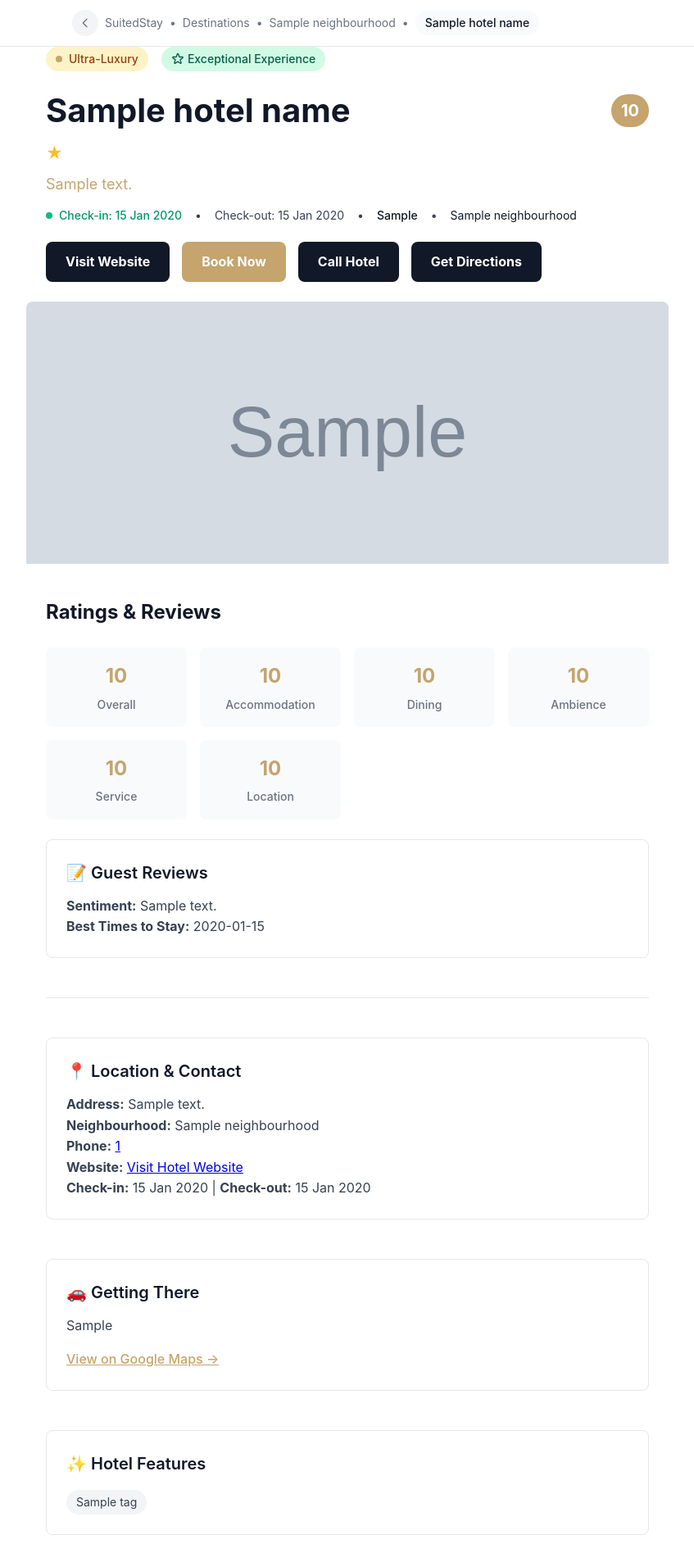
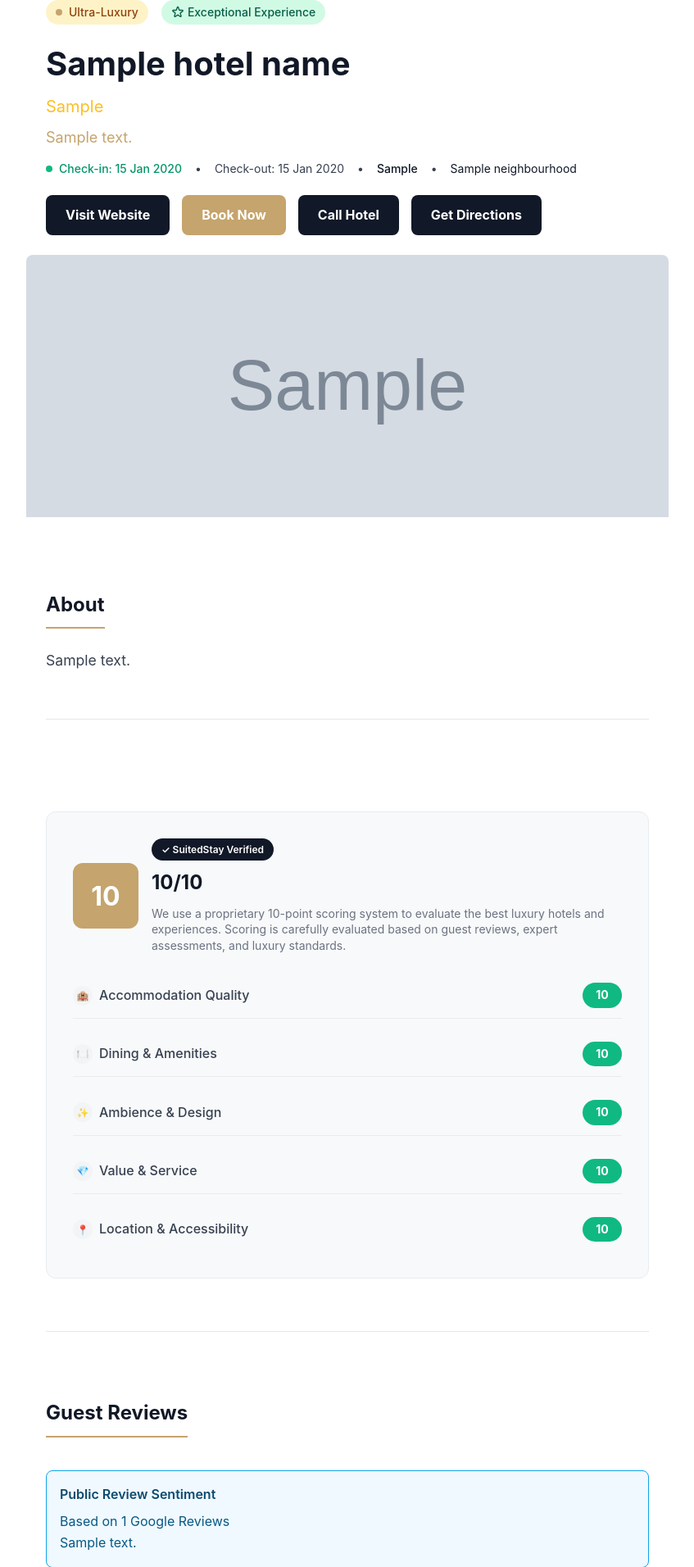
Before and after one commit to SuitedStay/SuitedStay, a Node project: template templates/hotel-template.hbs in a window 1280 px wide. Shown: the part 65-1977 px from the top of the page at 82% size, without its empty margins (216-1063 px from the left). Run offline with Node 20 templates, Linux system fonts and the light colour scheme; the template is opened without the code that fills it: most values are stand-ins (such as "Sample title", 1, 10 or a date in 2020); grey boxes marked "Sample" are stand-in pictures.

Commit message:
Update hotel template with BestDubai-style scoring and better content separation

```diff
--- a/templates/hotel-template.hbs
+++ b/templates/hotel-template.hbs
@@ -81,49 +81,6 @@
             background: #374151;
         }
 
-        .breadcrumb {
-            background: white;
-            border-bottom: 1px solid #e5e7eb;
-            padding: 0.75rem 0;
-            display: none;
-        }
-
-        @media (min-width: 640px) {
-            .breadcrumb {
-                display: block;
-            }
-        }
-
-        .breadcrumb nav {
-            display: flex;
-            align-items: center;
-            gap: 0.5rem;
-            font-size: 0.875rem;
-            color: #6b7280;
-            overflow-x: auto;
-            max-width: 1200px;
-            margin: 0 auto;
-            padding: 0 2rem;
-        }
-
-        .breadcrumb a {
-            color: #6b7280;
-            text-decoration: none;
-            white-space: nowrap;
-        }
-
-        .breadcrumb a:hover {
-            color: #c5a46d;
-        }
-
-        .breadcrumb .current {
-            background: #f9fafb;
-            color: #111827;
-            padding: 0.25rem 0.75rem;
-            border-radius: 9999px;
-            font-weight: 500;
-        }
-
         .main-content {
             padding: 2rem 0;
         }
@@ -155,9 +112,13 @@
             color: #065f46;
         }
 
-        .badge-premium {
-            background: #1f2937;
-            color: #f9fafb;
+        .claimed-badge {
+            background: #10b981;
+            color: white;
+            padding: 0.25rem 0.75rem;
+            border-radius: 9999px;
+            font-size: 0.875rem;
+            font-weight: 600;
         }
 
         .badge-dot {
@@ -165,19 +126,7 @@
             height: 0.5rem;
             border-radius: 50%;
             margin-right: 0.5rem;
-        }
-
-        .badge-gold .badge-dot {
             background: #c5a46d;
-        }
-
-        .claimed-badge {
-            background: #10b981;
-            color: white;
-            padding: 0.25rem 0.75rem;
-            border-radius: 9999px;
-            font-size: 0.875rem;
-            font-weight: 600;
         }
 
         .title-section {
@@ -196,16 +145,6 @@
             font-weight: bold;
             color: #111827;
             padding-right: 0.5rem;
-        }
-
-        .rating-badge {
-            padding: 0.25rem 0.75rem;
-            border-radius: 9999px;
-            font-weight: bold;
-            font-size: 1.125rem;
-            color: white;
-            background: #c5a46d;
-            flex-shrink: 0;
         }
 
         .star-rating {
@@ -278,98 +217,6 @@
             }
         }
 
-        .section {
-            margin-bottom: 3rem;
-        }
-
-        .section-title {
-            font-size: 1.5rem;
-            font-weight: bold;
-            color: #111827;
-            margin-bottom: 1.5rem;
-        }
-
-        .section-divider {
-            border: none;
-            height: 1px;
-            background: #e5e7eb;
-            margin: 3rem 0;
-        }
-
-        .info-card {
-            background: white;
-            border: 1px solid #e5e7eb;
-            border-radius: 0.5rem;
-            padding: 1.5rem;
-            margin-bottom: 1.5rem;
-        }
-
-        .info-card h3 {
-            font-size: 1.25rem;
-            font-weight: 600;
-            color: #111827;
-            margin-bottom: 0.75rem;
-        }
-
-        .scores-grid {
-            display: grid;
-            grid-template-columns: repeat(auto-fit, minmax(150px, 1fr));
-            gap: 1rem;
-            margin-bottom: 1.5rem;
-        }
-
-        .score-item {
-            text-align: center;
-            padding: 1rem;
-            background: #f9fafb;
-            border-radius: 0.5rem;
-        }
-
-        .score-value {
-            font-size: 1.5rem;
-            font-weight: bold;
-            color: #c5a46d;
-            margin-bottom: 0.25rem;
-        }
-
-        .score-label {
-            font-size: 0.875rem;
-            color: #6b7280;
-            font-weight: 500;
-        }
-
-        .faq-section {
-            margin-top: 4rem;
-            margin-bottom: 5rem;
-        }
-
-        .faq-list {
-            display: flex;
-            flex-direction: column;
-            gap: 2rem;
-        }
-
-        .faq-item {
-            padding-bottom: 2rem;
-            border-bottom: 1px solid #e5e7eb;
-        }
-
-        .faq-item:last-child {
-            border-bottom: none;
-        }
-
-        .faq-question {
-            font-size: 1.125rem;
-            font-weight: 600;
-            color: #c5a46d;
-            margin-bottom: 0.75rem;
-        }
-
-        .faq-answer {
-            color: #374151;
-            line-height: 1.6;
-        }
-
         .cta-buttons {
             display: flex;
             gap: 15px;
@@ -402,6 +249,209 @@
             box-shadow: 0 4px 15px rgba(0,0,0,0.2);
         }
 
+        /* Updated Scoring Section - BestDubai style */
+        .scoring-section {
+            background: #f8f9fa;
+            border-radius: 12px;
+            padding: 2rem;
+            margin: 2rem 0;
+            border: 1px solid #e9ecef;
+        }
+
+        .scoring-header {
+            display: flex;
+            align-items: center;
+            gap: 1rem;
+            margin-bottom: 1.5rem;
+        }
+
+        .overall-score {
+            background: #c5a46d;
+            color: white;
+            width: 80px;
+            height: 80px;
+            border-radius: 12px;
+            display: flex;
+            align-items: center;
+            justify-content: center;
+            font-size: 2rem;
+            font-weight: bold;
+        }
+
+        .score-info {
+            flex: 1;
+        }
+
+        .score-title {
+            font-size: 1.5rem;
+            font-weight: bold;
+            color: #111827;
+            margin-bottom: 0.5rem;
+        }
+
+        .score-subtitle {
+            color: #6b7280;
+            font-size: 0.875rem;
+            line-height: 1.4;
+        }
+
+        .verified-badge {
+            background: #111827;
+            color: white;
+            padding: 0.25rem 0.75rem;
+            border-radius: 9999px;
+            font-size: 0.75rem;
+            font-weight: 600;
+            display: inline-flex;
+            align-items: center;
+            gap: 0.25rem;
+            margin-bottom: 0.5rem;
+        }
+
+        .score-breakdown {
+            display: flex;
+            flex-direction: column;
+            gap: 1rem;
+            margin-top: 1.5rem;
+        }
+
+        .score-item {
+            display: flex;
+            align-items: center;
+            justify-content: space-between;
+            padding: 0.75rem 0;
+            border-bottom: 1px solid #e9ecef;
+        }
+
+        .score-item:last-child {
+            border-bottom: none;
+        }
+
+        .score-label {
+            display: flex;
+            align-items: center;
+            gap: 0.5rem;
+            color: #374151;
+            font-weight: 500;
+        }
+
+        .score-icon {
+            width: 1.5rem;
+            height: 1.5rem;
+            background: #f3f4f6;
+            border-radius: 50%;
+            display: flex;
+            align-items: center;
+            justify-content: center;
+            font-size: 0.75rem;
+        }
+
+        .score-value {
+            background: #10b981;
+            color: white;
+            padding: 0.25rem 0.75rem;
+            border-radius: 9999px;
+            font-weight: bold;
+            font-size: 0.875rem;
+            min-width: 3rem;
+            text-align: center;
+        }
+
+        /* Content Sections with Better Separation */
+        .content-section {
+            margin: 3rem 0;
+            padding: 2rem 0;
+            border-bottom: 1px solid #e5e7eb;
+        }
+
+        .content-section:last-child {
+            border-bottom: none;
+        }
+
+        .section-title {
+            font-size: 1.5rem;
+            font-weight: bold;
+            color: #111827;
+            margin-bottom: 1.5rem;
+            padding-bottom: 0.5rem;
+            border-bottom: 2px solid #c5a46d;
+            display: inline-block;
+        }
+
+        .about-text {
+            font-size: 1.1rem;
+            line-height: 1.7;
+            color: #374151;
+            margin-bottom: 1.5rem;
+        }
+
+        .info-card {
+            background: white;
+            border: 1px solid #e5e7eb;
+            border-radius: 12px;
+            padding: 1.5rem;
+            margin-bottom: 1.5rem;
+            box-shadow: 0 1px 3px rgba(0, 0, 0, 0.1);
+        }
+
+        .info-card h3 {
+            font-size: 1.25rem;
+            font-weight: 600;
+            color: #111827;
+            margin-bottom: 1rem;
+            display: flex;
+            align-items: center;
+            gap: 0.5rem;
+        }
+
+        .info-card p {
+            margin-bottom: 0.75rem;
+            line-height: 1.6;
+        }
+
+        .info-card p:last-child {
+            margin-bottom: 0;
+        }
+
+        /* Review Sentiment Box */
+        .sentiment-box {
+            background: #f0f9ff;
+            border: 1px solid #0ea5e9;
+            border-radius: 8px;
+            padding: 1rem;
+            margin: 1rem 0;
+        }
+
+        .sentiment-title {
+            font-weight: 600;
+            color: #0c4a6e;
+            margin-bottom: 0.5rem;
+        }
+
+        .sentiment-text {
+            color: #075985;
+            line-height: 1.6;
+        }
+
+        .best-times-box {
+            background: #fefce8;
+            border: 1px solid #eab308;
+            border-radius: 8px;
+            padding: 1rem;
+            margin: 1rem 0;
+        }
+
+        .best-times-title {
+            font-weight: 600;
+            color: #854d0e;
+            margin-bottom: 0.5rem;
+        }
+
+        .best-times-text {
+            color: #a16207;
+            line-height: 1.6;
+        }
+
         .tags {
             display: flex;
             flex-wrap: wrap;
@@ -412,9 +462,35 @@
         .tag {
             background: #f3f4f6;
             color: #374151;
-            padding: 0.25rem 0.75rem;
-            border-radius: 9999px;
+            padding: 0.5rem 1rem;
+            border-radius: 20px;
             font-size: 0.875rem;
+            font-weight: 500;
+        }
+
+        .faq-section {
+            margin-top: 3rem;
+        }
+
+        .faq-item {
+            background: white;
+            border: 1px solid #e5e7eb;
+            border-radius: 12px;
+            padding: 1.5rem;
+            margin-bottom: 1rem;
+            box-shadow: 0 1px 3px rgba(0, 0, 0, 0.1);
+        }
+
+        .faq-question {
+            font-size: 1.1rem;
+            font-weight: 600;
+            color: #c5a46d;
+            margin-bottom: 0.75rem;
+        }
+
+        .faq-answer {
+            color: #374151;
+            line-height: 1.6;
         }
 
         @media (min-width: 640px) {
@@ -424,10 +500,6 @@
 
             .title {
                 font-size: 2.25rem;
-            }
-
-            .rating-badge {
-                font-size: 1.25rem;
             }
         }
 
@@ -457,26 +529,6 @@
             </div>
         </header>
 
-        <!-- Breadcrumb -->
-        <div class="breadcrumb">
-            <div class="container">
-                <nav>
-                    <a href="#" style="width: 2rem; height: 2rem; display: flex; align-items: center; justify-content: center; border-radius: 50%; background: #f3f4f6;">
-                        <svg style="width: 1rem; height: 1rem;" fill="none" stroke="currentColor" viewBox="0 0 24 24">
-                            <path stroke-linecap="round" stroke-linejoin="round" stroke-width="2" d="M15 19l-7-7 7-7" />
-                        </svg>
-                    </a>
-                    <a href="/">SuitedStay</a>
-                    <span>•</span>
-                    <a href="/destinations">Destinations</a>
-                    <span>•</span>
-                    <a href="/destinations/{{city_slug}}">{{neighbourhood}}</a>
-                    <span>•</span>
-                    <span class="current">{{hotel_name}}</span>
-                </nav>
-            </div>
-        </div>
-
         <!-- Main Content -->
         <div class="container main-content">
             <!-- Badges and Title -->
@@ -501,13 +553,12 @@
             <div class="title-section">
                 <div class="title-row">
                     <h1 class="title">{{hotel_name}}</h1>
-                    <div class="rating-badge">{{overall_score}}</div>
                 </div>
 
                 <!-- Star Rating -->
                 <div class="star-rating">
                     {{#each star_rating}}
-                    <span class="star">★</span>
+                    <span class="star">{{this}}</span>
                     {{/each}}
                 </div>
 
@@ -549,46 +600,96 @@
             </div>
             {{/if}}
 
-            <!-- Scores Section -->
-            <section class="section">
-                <h2 class="section-title">Ratings & Reviews</h2>
-                <div class="scores-grid">
+            <!-- About Section -->
+            {{#if hotel_description}}
+            <section class="content-section">
+                <h2 class="section-title">About</h2>
+                <div class="about-text">
+                    {{hotel_description}}
+                </div>
+            </section>
+            {{/if}}
+
+            <!-- Scoring Section - BestDubai Style -->
+            <section class="content-section">
+                <div class="scoring-section">
+                    <div class="scoring-header">
+                        <div class="overall-score">{{overall_score}}</div>
+                        <div class="score-info">
+                            <div class="verified-badge">
+                                ✓ SuitedStay Verified
+                            </div>
+                            <div class="score-title">{{overall_score}}/10</div>
+                            <div class="score-subtitle">
+                                We use a proprietary 10-point scoring system to evaluate the best luxury hotels and experiences.
+                                Scoring is carefully evaluated based on guest reviews, expert assessments, and luxury standards.
+                            </div>
+                        </div>
+                    </div>
+
+                    <div class="score-breakdown">
                         <div class="score-item">
-                        <div class="score-value">{{overall_score}}</div>
-                        <div class="score-label">Overall</div>
+                            <div class="score-label">
+                                <div class="score-icon">🏨</div>
+                                Accommodation Quality
+                            </div>
+                            <div class="score-value">{{accommodation_score}}</div>
                         </div>
                         <div class="score-item">
-                        <div class="score-value">{{accommodation_score}}</div>
-                        <div class="score-label">Accommodation</div>
+                            <div class="score-label">
+                                <div class="score-icon">🍽️</div>
+                                Dining & Amenities
+                            </div>
+                            <div class="score-value">{{dining_score}}</div>
                         </div>
                         <div class="score-item">
-                        <div class="score-value">{{dining_score}}</div>
-                        <div class="score-label">Dining</div>
+                            <div class="score-label">
+                                <div class="score-icon">✨</div>
+                                Ambience & Design
+                            </div>
+                            <div class="score-value">{{ambience_score}}</div>
                         </div>
                         <div class="score-item">
-                        <div class="score-value">{{ambience_score}}</div>
-                        <div class="score-label">Ambience</div>
+                            <div class="score-label">
+                                <div class="score-icon">💎</div>
+                                Value & Service
+                            </div>
+                            <div class="score-value">{{value_service_score}}</div>
                         </div>
                         <div class="score-item">
-                        <div class="score-value">{{value_service_score}}</div>
-                        <div class="score-label">Service</div>
+                            <div class="score-label">
+                                <div class="score-icon">📍</div>
+                                Location & Accessibility
                             </div>
-                    <div class="score-item">
                             <div class="score-value">{{location_score}}</div>
-                        <div class="score-label">Location</div>
                         </div>
                     </div>
-                <div class="info-card">
-                    <h3>📝 Guest Reviews</h3>
-                    <p><strong>Sentiment:</strong> {{public_review_sentiment}}</p>
-                    <p><strong>Best Times to Stay:</strong> {{best_times_to_stay}}</p>
                 </div>
             </section>
 
-            <hr class="section-divider" />
+            <!-- Reviews & Best Times Section -->
+            {{#if public_review_sentiment}}
+            <section class="content-section">
+                <h2 class="section-title">Guest Reviews</h2>
+
+                <div class="sentiment-box">
+                    <div class="sentiment-title">Public Review Sentiment</div>
+                    <div class="sentiment-text">Based on {{reviews_count}} Google Reviews</div>
+                    <div class="sentiment-text">{{public_review_sentiment}}</div>
+                </div>
+
+                {{#if best_times_to_stay}}
+                <div class="best-times-box">
+                    <div class="best-times-title">Best Times to Stay</div>
+                    <div class="best-times-text">{{best_times_to_stay}}</div>
+                </div>
+                {{/if}}
+            </section>
+            {{/if}}
 
             <!-- Location & Contact Section -->
-            <section class="section">
+            <section class="content-section">
+                <h2 class="section-title">Location & Contact</h2>
                 <div class="info-card">
                     <h3>📍 Location & Contact</h3>
                     <p><strong>Address:</strong> {{address}}</p>
@@ -604,7 +705,9 @@
             </section>
 
             <!-- Getting There Section -->
-            <section class="section">
+            {{#if getting_there}}
+            <section class="content-section">
+                <h2 class="section-title">Getting There</h2>
                 <div class="info-card">
                     <h3>🚗 Getting There</h3>
                     <p>{{getting_there}}</p>
@@ -615,12 +718,14 @@
                     </p>
                 </div>
             </section>
+            {{/if}}
 
             <!-- Hotel Features -->
             {{#if tags}}
-            <section class="section">
+            <section class="content-section">
+                <h2 class="section-title">Hotel Features</h2>
                 <div class="info-card">
-                    <h3>✨ Hotel Features</h3>
+                    <h3>✨ Amenities & Features</h3>
                     <div class="tags">
                         {{#each tags}}
                         <span class="tag">{{this}}</span>
@@ -631,9 +736,10 @@
             {{/if}}
 
             <!-- FAQs Section -->
-            <section class="faq-section">
+            {{#if faq_1}}
+            <section class="content-section">
                 <h2 class="section-title">Frequently Asked Questions</h2>
-                <div class="faq-list">
+                <div class="faq-section">
                     {{#if faq_1}}
                     <div class="faq-item">
                         <h3 class="faq-question">{{faq_1}}</h3>
@@ -666,6 +772,7 @@
                     {{/if}}
                 </div>
             </section>
+            {{/if}}
         </div>
     </div>
 </body>
```
Lines whose indentation alone changed are shown as unchanged.
